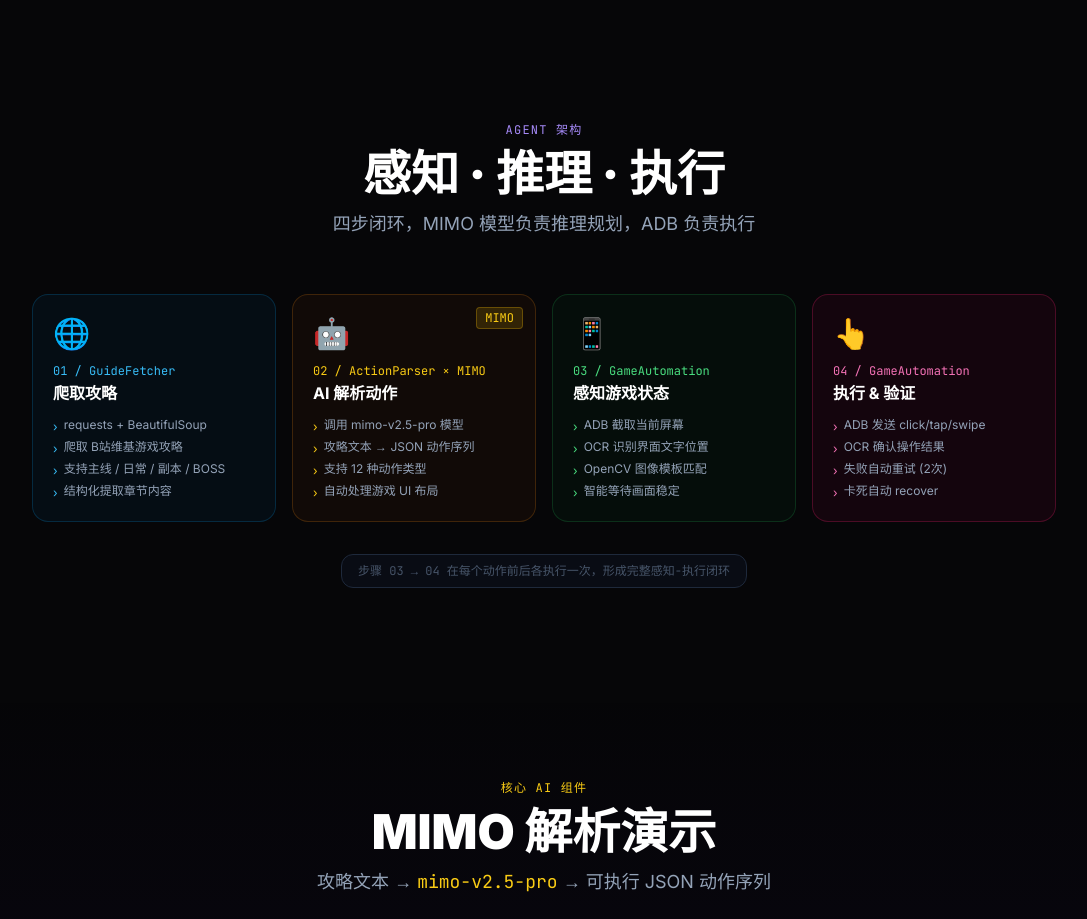
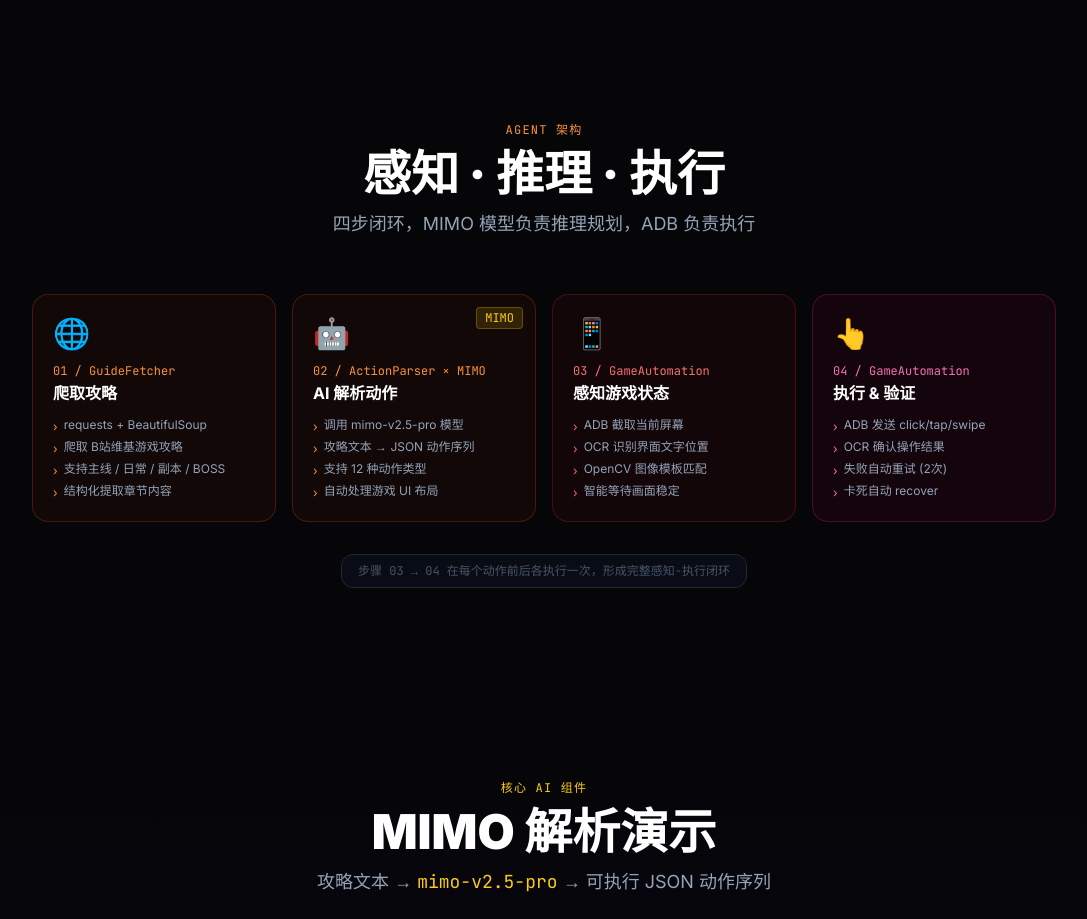
Before and after one commit to mzl2233/dxc3-agent, a React (Vite) app: page / in a window 1280 px wide. Shown: the part 820-1739 px from the top of the page, without its empty margins (96-1183 px from the left). Built offline with nearby package versions, Linux system fonts and the light colour scheme; the HTML template or start-up script is replaced by a standard one.

Commit message:
update: src/components/AgentLoop.jsx

```diff
--- a/src/components/AgentLoop.jsx
+++ b/src/components/AgentLoop.jsx
@@ -3,17 +3,17 @@
 const STEPS = [
   {
     n: '01', icon: '🌐', title: '爬取攻略',
-    mod: 'GuideFetcher', color: 'text-sky-400', border: 'border-sky-800/40 bg-sky-950/20',
+    mod: 'GuideFetcher', color: 'text-orange-400', border: 'border-orange-800/40 bg-orange-950/20',
     lines: ['requests + BeautifulSoup', '爬取 B站维基游戏攻略', '支持主线 / 日常 / 副本 / BOSS', '结构化提取章节内容'],
   },
   {
     n: '02', icon: '🤖', title: 'AI 解析动作',
-    mod: 'ActionParser × MIMO', color: 'text-yellow-400', border: 'border-yellow-800/40 bg-yellow-950/20',
+    mod: 'ActionParser × MIMO', color: 'text-orange-400', border: 'border-orange-800/40 bg-orange-950/20',
     badge: 'MIMO', lines: ['调用 mimo-v2.5-pro 模型', '攻略文本 → JSON 动作序列', '支持 12 种动作类型', '自动处理游戏 UI 布局'],
   },
   {
     n: '03', icon: '📱', title: '感知游戏状态',
-    mod: 'GameAutomation', color: 'text-green-400', border: 'border-green-800/40 bg-green-950/20',
+    mod: 'GameAutomation', color: 'text-red-400', border: 'border-red-800/40 bg-red-950/20',
     lines: ['ADB 截取当前屏幕', 'OCR 识别界面文字位置', 'OpenCV 图像模板匹配', '智能等待画面稳定'],
   },
   {
@@ -36,7 +36,7 @@
     <section className="py-24 px-4">
       <div className="max-w-5xl mx-auto">
         <div className="text-center mb-14">
-          <p className="text-violet-400 text-xs font-mono uppercase tracking-widest mb-3">Agent 架构</p>
+          <p className="text-orange-400 text-xs font-mono uppercase tracking-widest mb-3">Agent 架构</p>
           <h2 className="text-4xl sm:text-5xl font-black text-white mb-3">感知 · 推理 · 执行</h2>
           <p className="text-slate-400 text-lg">四步闭环，MIMO 模型负责推理规划，ADB 负责执行</p>
         </div>
```
